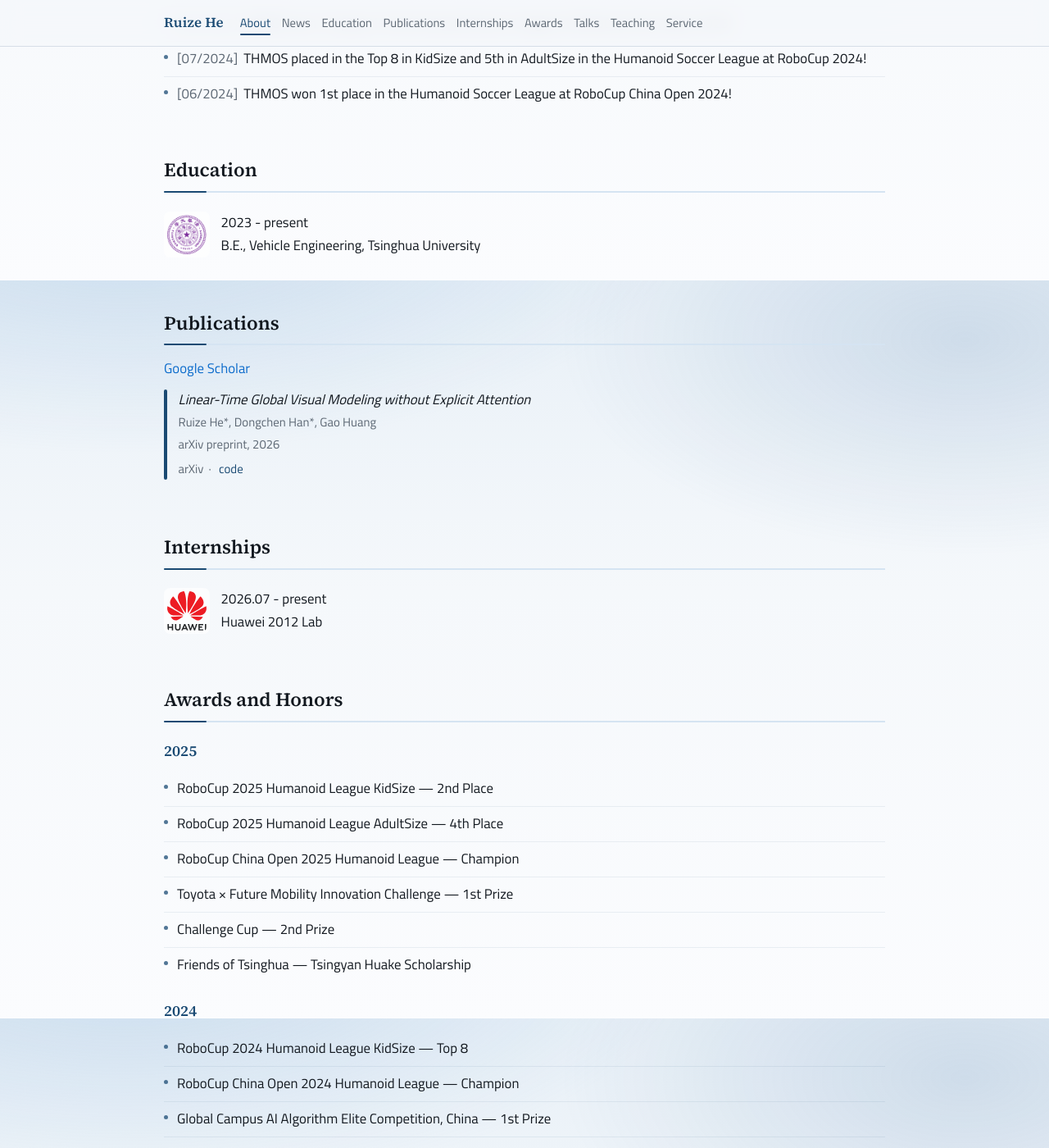
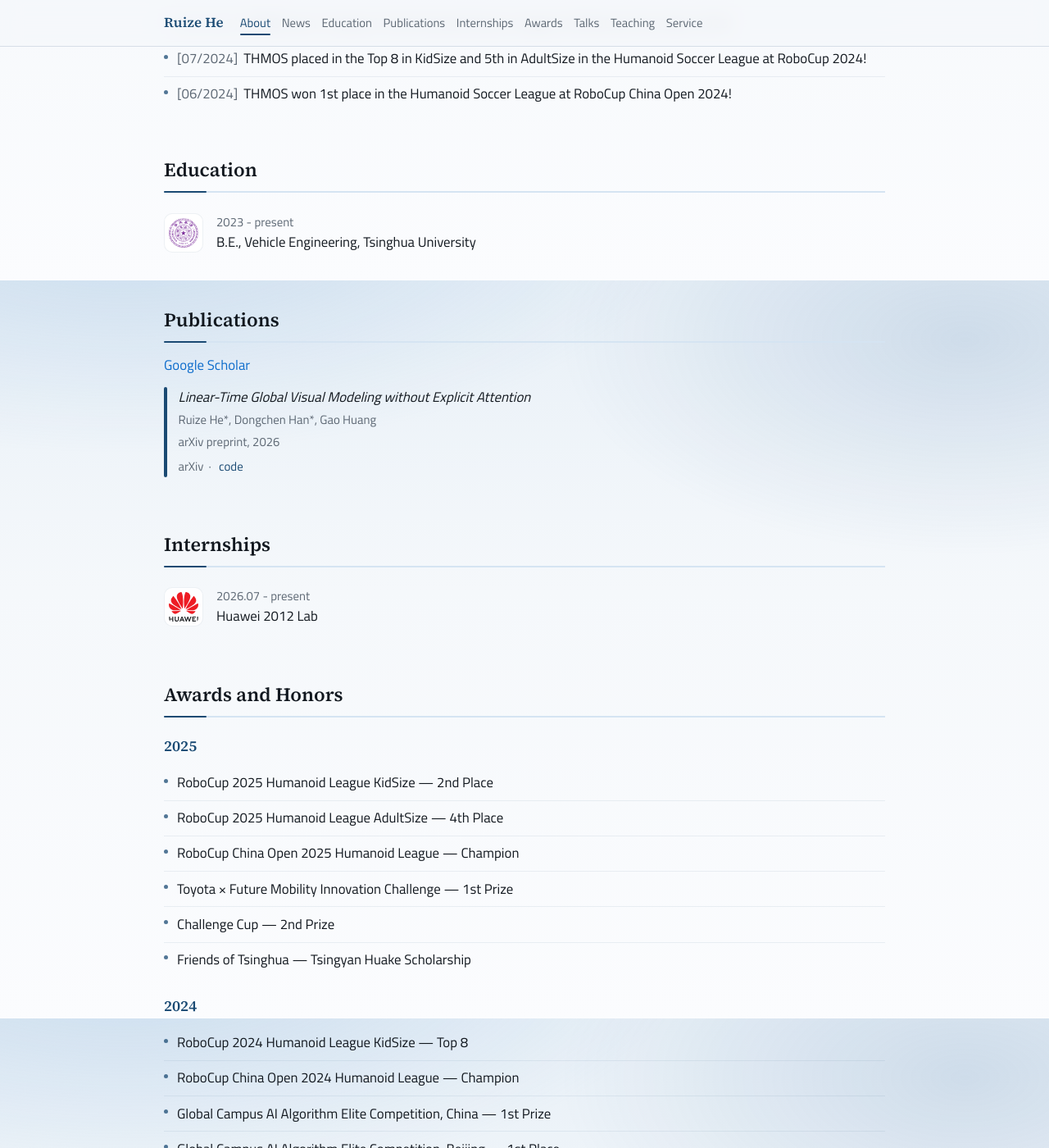
Before and after one commit to Horizonll/Horizonll.github.io, a Jekyll site: the page built from index.md, in a window 1280 px wide and 1400 px high, scrolled down 558 px. Shown: the whole window at 82% size. Built offline with Jekyll 4.4.1, drawn with Linux system fonts in a browser that asks for light colours.

Commit message:
Refine logo-list structure and visual hierarchy
Co-authored-by: Cursor <cursoragent@cursor.com>

```diff
--- a/_includes/logo-list.html
+++ b/_includes/logo-list.html
@@ -1,19 +1,22 @@
-<ul>
+<ul class="logo-list">
   {% for item in include.items %}
   <li class="logo-item">
     {% if item.icon %}
     <img
       class="logo-icon"
       src="{{ item.icon | relative_url }}"
-      width="60"
-      height="60"
+      width="48"
+      height="48"
       alt=""
       aria-hidden="true"
       loading="lazy"
       decoding="async"
     />
     {% endif %}
-    <span>{{ item.period }}<br />{{ item.text }}</span>
+    <div class="logo-body">
+      <span class="logo-period">{{ item.period }}</span>
+      <span class="logo-text">{{ item.text }}</span>
+    </div>
   </li>
   {% endfor %}
 </ul>
--- a/assets/css/main.css
+++ b/assets/css/main.css
@@ -416,11 +416,17 @@ a:focus-visible {
   outline-offset: 2px;
 }
 
+.logo-list {
+  margin: 0.55em 0;
+  padding: 0;
+  list-style: none;
+}
+
 .logo-item {
   display: flex;
   align-items: center;
-  gap: 0.85rem;
-  padding: 0.55rem 0;
+  gap: 1rem;
+  padding: 0.7rem 0;
   border-bottom: 1px solid var(--color-rule);
 }
 
@@ -429,13 +435,34 @@ a:focus-visible {
 }
 
 .logo-icon {
-  flex: 0 0 auto;
-  width: 56px;
-  height: 56px;
-  padding: 4px;
-  border-radius: 8px;
+  flex: 0 0 48px;
+  width: 48px;
+  height: 48px;
+  padding: 5px;
+  border: 1px solid var(--color-rule);
+  border-radius: 10px;
   object-fit: contain;
-  background: rgba(255, 255, 255, 0.72);
+  background: rgba(255, 255, 255, 0.85);
+}
+
+.logo-body {
+  display: flex;
+  flex: 1;
+  flex-direction: column;
+  gap: 0.12rem;
+  min-width: 0;
+}
+
+.logo-period {
+  color: var(--color-muted);
+  font-size: 0.93rem;
+  line-height: 1.35;
+  font-variant-numeric: tabular-nums;
+}
+
+.logo-text {
+  color: var(--color-text);
+  line-height: 1.45;
 }
 
 .publication {
```
